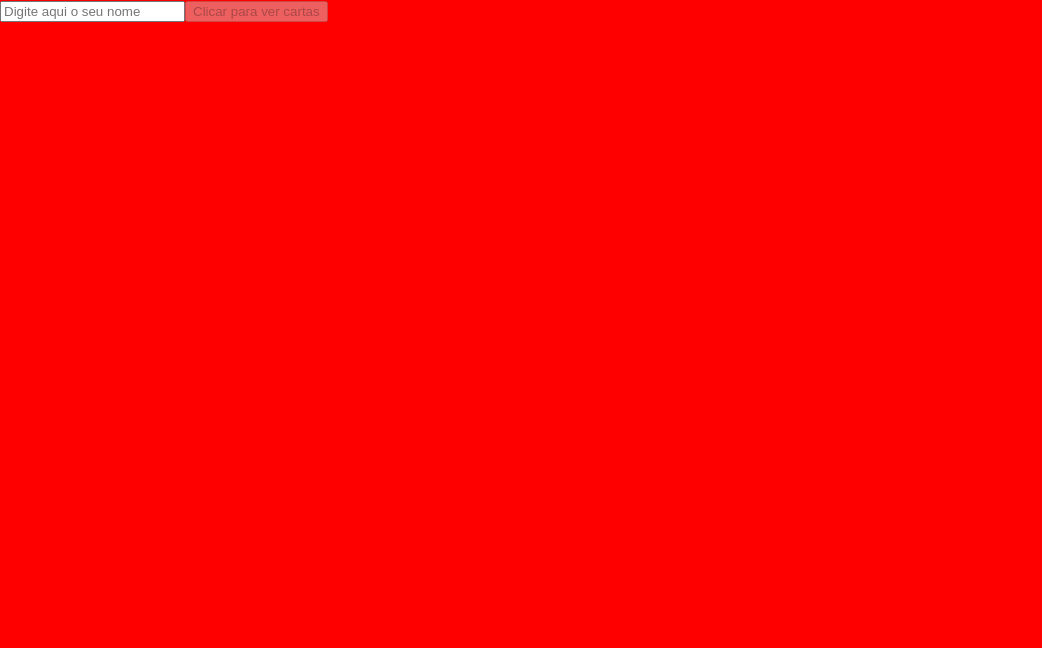
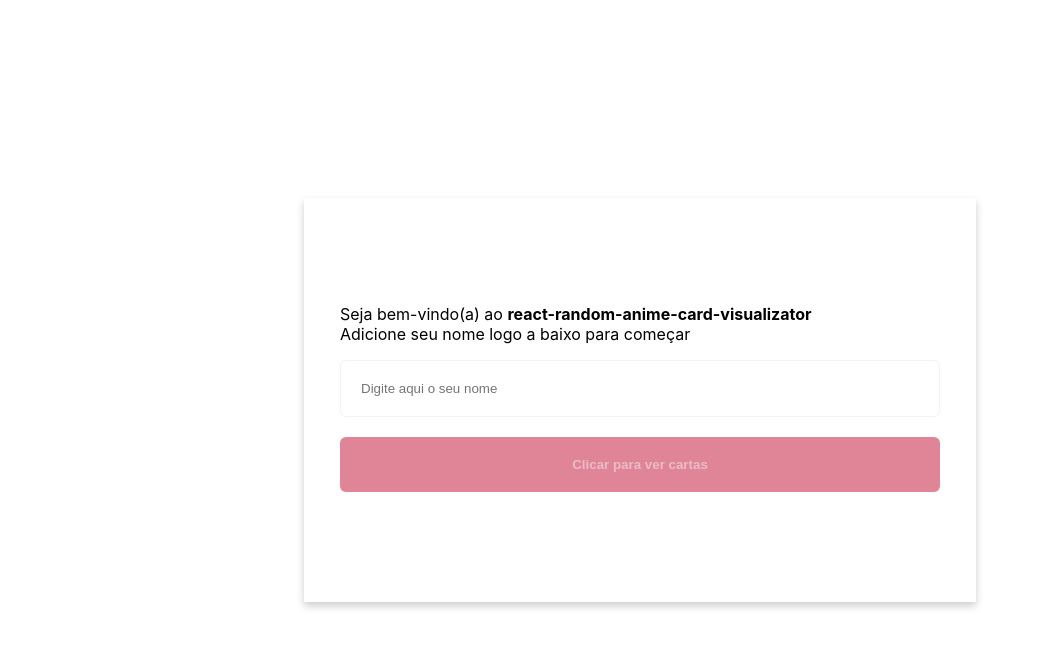
Before and after one commit to lgustavosoftwareengineer/react-random-anime-card-visualizator, a Next.js app: page / in a window 1280 px wide. Shown: the top 648 px of the page, without its empty margins (0-1042 px from the left). Built offline with nearby package versions, Linux system fonts and the light colour scheme.

Commit message:
feat: create sign up user screen layout

```diff
--- a/src/features/modules/domains/sign-up-user/index.tsx
+++ b/src/features/modules/domains/sign-up-user/index.tsx
@@ -1,6 +1,9 @@
 import React, { useState } from 'react'
 import { useRouter } from 'next/router'
 import { useUser } from 'src/shared'
+import { Card } from 'src/components'
+
+import { CardContent, Main, TextInput, Button } from './styles'
 
 export const SignUpUser = () => {
   const [userName, setUserName] = useState('')
@@ -15,20 +18,28 @@ export const SignUpUser = () => {
   }
 
   return (
-    <div>
-      <input
+    <Main>
+      <Card>
+        <CardContent>
+          <p>
+            Seja bem-vindo(a) ao <b>react-random-anime-card-visualizator</b>
+            <br /> Adicione seu nome logo a baixo para começar
+          </p>
+          <TextInput
             type="text"
             name="user-name-input"
             placeholder="Digite aqui o seu nome"
             value={userName}
             onChange={({ target }) => setUserName(target.value)}
           />
-      <input
+          <Button
             type="button"
             value="Clicar para ver cartas"
             disabled={!isUserNameDefined}
             onClick={onClickGoToRandomCardsPage}
           />
-    </div>
+        </CardContent>
+      </Card>
+    </Main>
   )
 }
--- /dev/null
+++ b/src/features/modules/domains/sign-up-user/styles.ts
@@ -0,0 +1,52 @@
+import styled, { css } from 'styled-components'
+
+export const Main = styled.main`
+  display: flex;
+  width: 100vw;
+  height: 100vh;
+  align-items: center;
+  justify-content: center;
+`
+export const CardContent = styled.div`
+  padding: 20px;
+  display: flex;
+  height: 50vh;
+  width: 50vw;
+  flex-direction: column;
+  justify-content: center;
+
+  input[type='text'] {
+    border: 1px solid #f3f3f3;
+  }
+`
+
+export const InputCSS = css`
+  margin-bottom: 20px;
+  border-radius: 6px;
+  padding: 20px;
+`
+
+export const TextInput = styled.input`
+  ${InputCSS};
+`
+
+export const Button = styled.input`
+  ${InputCSS};
+
+  background-color: #c20c33;
+  font-weight: bold;
+  color: #f3f3f3;
+  border: none;
+  transition: 0.3s;
+
+  &:hover,
+  &:enabled {
+    cursor: pointer;
+  }
+
+  &:disabled {
+    color: #f3f3f380;
+    background-color: #c20c3380;
+    cursor: auto;
+  }
+`
--- a/src/styles/globals.css
+++ b/src/styles/globals.css
@@ -4,9 +4,6 @@ body {
   margin: 0;
   font-family: -apple-system, BlinkMacSystemFont, Segoe UI, Roboto, Oxygen,
     Ubuntu, Cantarell, Fira Sans, Droid Sans, Helvetica Neue, sans-serif;
-
-  display: flex;
-  background-color: red;
 }
 
 a {
```
Lines whose indentation alone changed are shown as unchanged.
